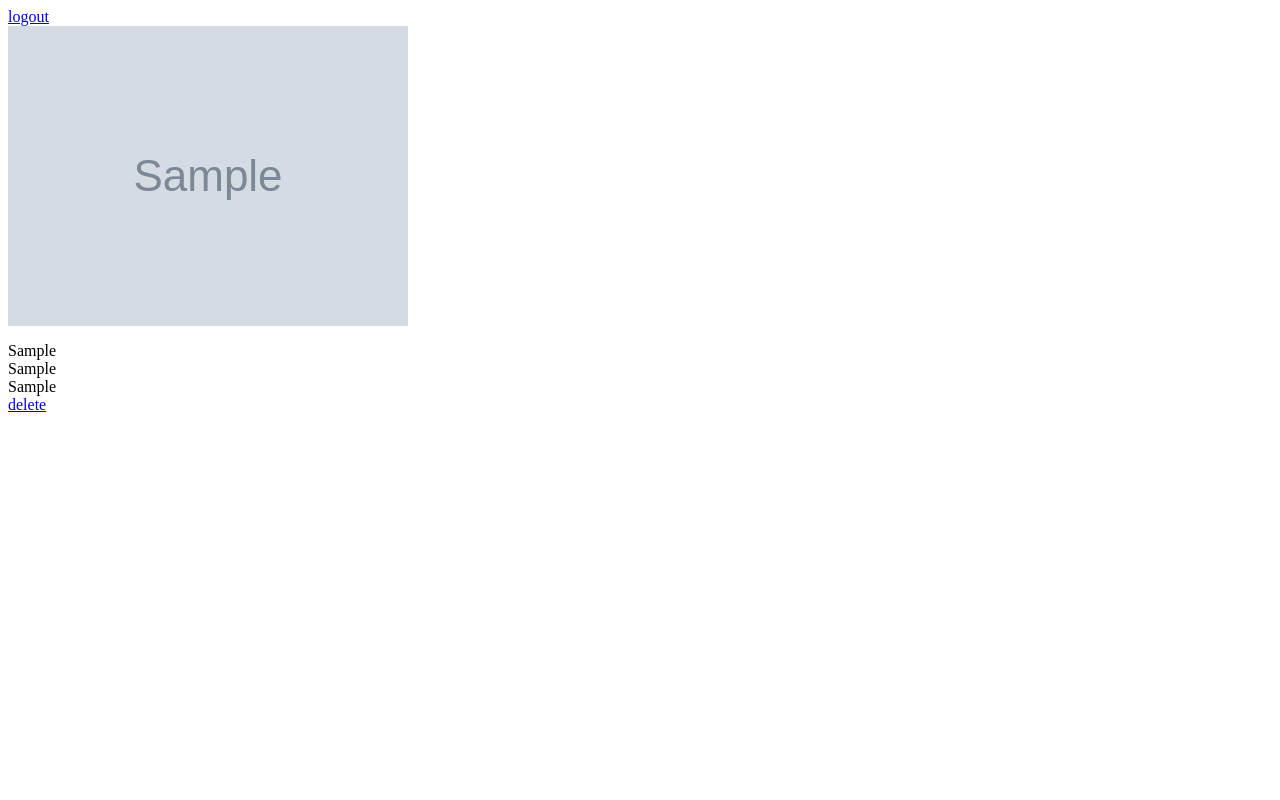
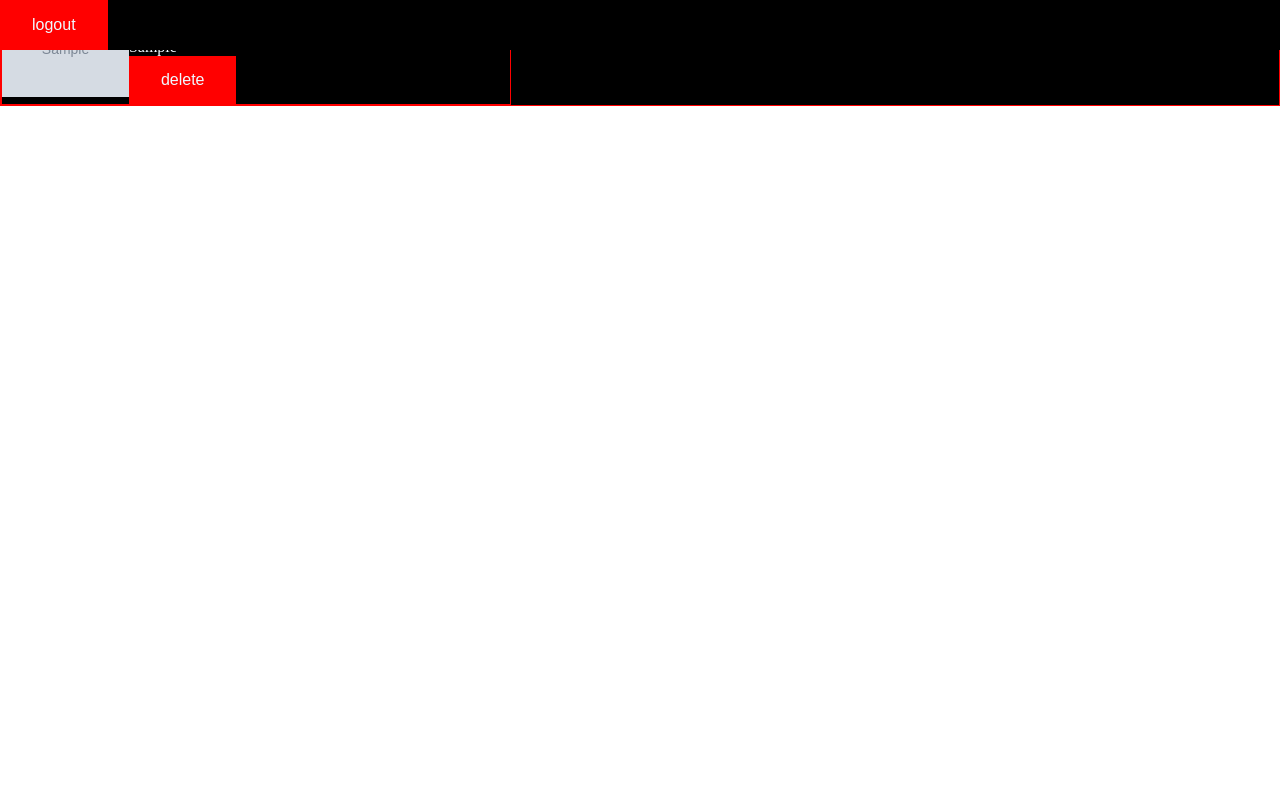
Before and after one commit to Demirichell/SushiRestaurant, a PHP site: page /admin.php in a window 1280 px wide. Run offline with PHP 8.4, Linux system fonts and the light colour scheme; the visitor is signed in with stand-in values (Sample User, id 1); tables that the repository leaves empty or names only in its code hold one stand-in row (values such as "Sample post"); grey boxes marked "Sample" are stand-in pictures.

Commit message:
adminupdate
.

```diff
--- a/admin.php
+++ b/admin.php
@@ -1,42 +1,55 @@
-<?php include_once ('includes/connect.php');
+<?php include_once('includes/connect.php');
 //var_dump($_SESSION);
-if ( isset($_SESSION ['user_logged_in'])&& $_SESSION ['user_logged_in']== true) {
-
-}
-else {
+if (isset($_SESSION['user_logged_in']) && $_SESSION['user_logged_in'] == true) {
+} else {
     header("location: inlog.php");
 }
 ?>
 
-<?php //include_once ('header.php');?>
-<a href="logout.php"> logout </a>
-<main>
+<?php //include_once ('header.php');
+?>
 
+<!DOCTYPE html>
+<html lang="en">
+
+<head>
+    <link rel="stylesheet" href="./css/admin.css">
+    <title>Admin</title>
+</head>
+
+<body>
+
+    <nav>
+
+    <button> <a href="logout.php"> logout </a></button>
+
+    </nav>
     <?php
     include_once "./includes/connect.php";
+
 
     $stmt = $conn->prepare("SELECT * FROM gerechten;");
     $stmt->execute();
     $data = $stmt->fetchAll();
     //var_dump($data);
     ?>
-        <div class="menu">
+    <div class="bigsushi">
         <?php
         foreach ($data as $key => $value) :
         ?>
-                <div class="smallmenu">
+            <div class="functionmenu">
                 <img class="sushi" src="<?php echo $value['img']; ?> " alt="gerechten">
                 <p> <?php echo $value['naam']; ?> <br>
                     <?php echo $value['prijs']; ?> <br>
                     <?php echo $value['beschrijving']; ?> <br>
-                        <a href="delete.php?id=<?php echo $value['id']; ?>">delete</a>
-
+                     <button><a href="delete.php?id=<?php echo $value['id']; ?>">delete</a></button>
                 </p>
-
-
             </div>
         <?php endforeach; ?>
+    </div>
+</body>
 
-        </div>
-</main>
-<?php //include_once ('footer.php');?>
+</html>
+
+<?php //include_once ('footer.php');
+?>
--- /dev/null
+++ b/css/admin.css
@@ -0,0 +1,61 @@
+* {
+    margin: 0%;
+    color: aliceblue;
+}
+body{
+    display: flex;
+    flex-direction:row;
+    justify-content: center;
+
+}
+.functionmenu{
+    width: fit-content;
+    background-color: black;
+    display: flex;
+    flex-wrap: wrap;
+    border: 1px solid red;
+
+}
+.sushi{
+    height: 20%;
+    width: 25%;
+
+
+}
+.bigsushi{
+    width: 100%;
+    height: fit-content;
+    background-color: black;
+    border: 1px solid red;
+}
+nav {
+    display: flex;
+    background-color: black;
+    color: aliceblue;
+    display: flex;
+    width: 100%;
+    height: 50px;
+    font-size: large;
+    word-spacing: 6px;
+    position: fixed;
+}
+button{
+    background-color: #ff0000; /* Green */
+    border: none;
+    color: rgb(0, 0, 0);
+    padding: 15px 32px;
+    text-align: center;
+    text-decoration: none;
+    display: inline-block;
+    font-size: 16px;
+    cursor: pointer;
+
+
+}
+button.button:hover {
+    background-color: #000000;
+    transition: 0.7s;
+}
+a{
+    text-decoration: none;
+}
```
Also changed, not shown: css/inlog.css (+11 -3 lines), inlog.php (+26 -7 lines). Lines whose indentation alone changed are shown as unchanged.
